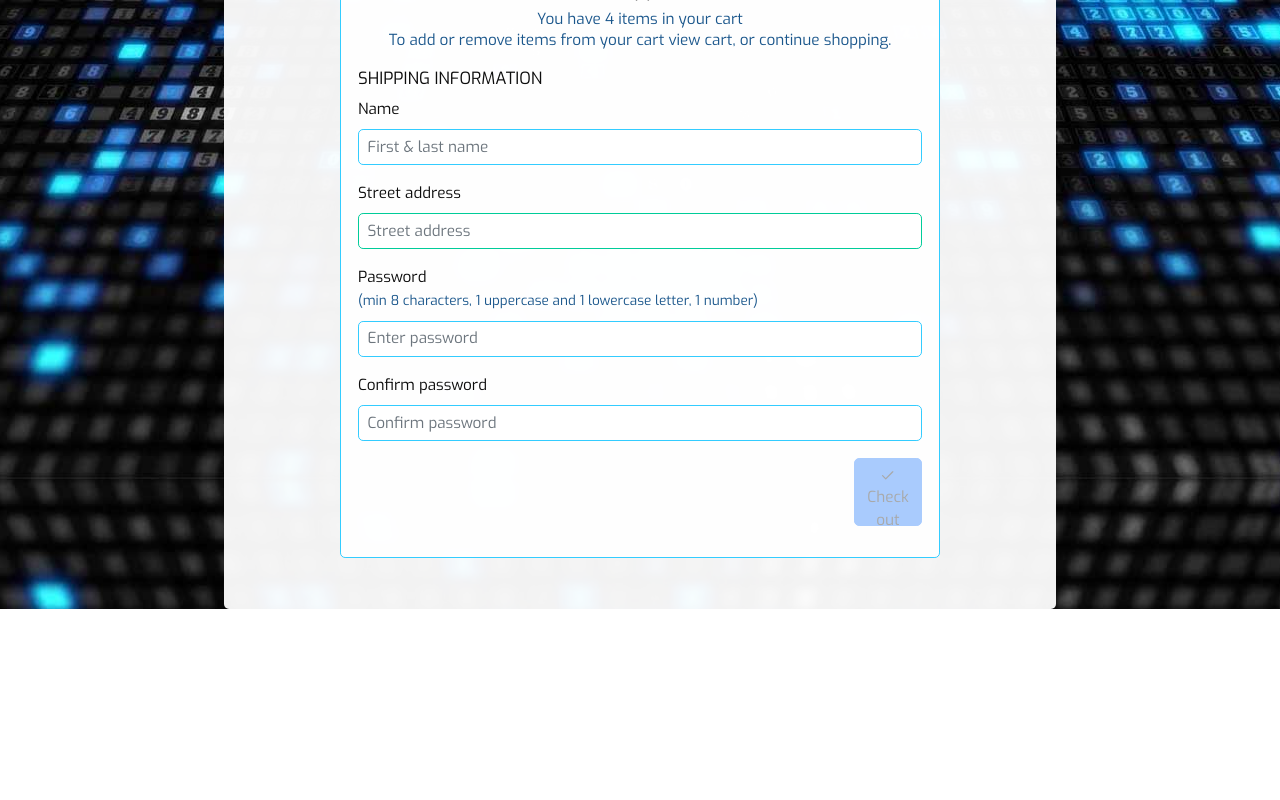
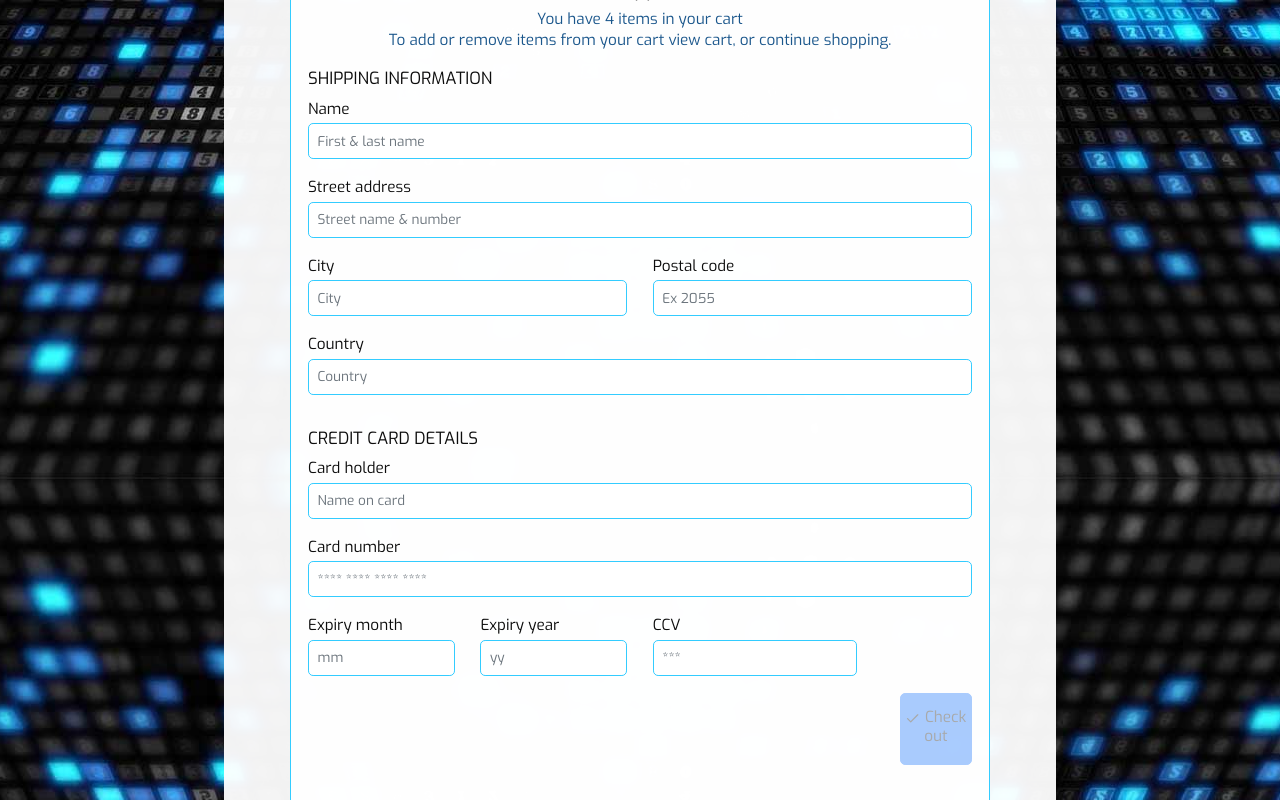
Before and after one commit to VisueltSett/26-06-2022_resit-project-exam-2-visueltsett, a React (Create React App) app: page / in a window 1280 px wide. Shown: the part 360-1160 px from the top of the page. Before the commit the page ends 969 px from the top, so only its background shows below. Built offline with nearby package versions, Linux system fonts and the light colour scheme.

Commit message:
additions to checkout form  schema and regex

```diff
--- a/src/components/buttons/buttons.module.scss
+++ b/src/components/buttons/buttons.module.scss
@@ -4,6 +4,8 @@
 	float: right;
 	width: 4rem;
 	height: 4rem;
+	padding-top: 0;
+	line-height: 1.2;
 	background: map-get($bitsbotsColors, "light-blue");
 	color: $black !important;
 	border: 0.1rem solid map-get($bitsbotsColors, "cyan-blue-full");
@@ -20,9 +22,9 @@
 		font-weight: map-get($fontWeight, "semiBold");
 	}
 
-	@media (min-width: 940px) {
-		width: 4rem;
-		height: 4rem;
+	@media (min-width: 768px) {
+		width: 4.25rem;
+		height: 4.25rem;
 	}
 }
 .disabled {
--- a/src/components/form/CheckoutForm.jsx
+++ b/src/components/form/CheckoutForm.jsx
@@ -1,6 +1,8 @@
 import React from "react";
 import Heading from "../heading/Heading";
+import Col from "react-bootstrap/Col";
 import Form from "react-bootstrap/Form";
+import Row from "react-bootstrap/Row";
 import Container from "react-bootstrap/Container";
 import formStyles from "./Form.module.scss";
 import BtnPrimary from "../buttons/BtnPrimary";
@@ -22,6 +24,7 @@ function CheckoutForm() {
 		errors,
 		touched,
 		isSubmitting,
+		isValid,
 		handleChange,
 		handleBlur,
 		handleSubmit,
@@ -82,77 +85,211 @@ function CheckoutForm() {
 					className={
 						errors.streetAddress && touched.streetAddress
 							? `${formStyles.formControlError}`
-							: !errors.streetAddress && !touched.streetAddress
+							: !errors.streetAddress && touched.streetAddress
 							? `${formStyles.formControlSuccess}`
 							: ""
 					}
 					name="streetAddress"
 					type="text"
-					placeholder="Street address"
+					placeholder="Street name &amp; number"
 				/>
-				{errors.streetAddress && !touched.streetAddresse && (
+				{errors.streetAddress && touched.streetAddress && (
 					<p className={formStyles.error}>{errors.streetAddress}</p>
 				)}
 			</Form.Group>
-			<Form.Group className="mb-3" controlId="password">
-				<Form.Label>
-					Password <br />
-					<span className={formStyles.formNote}>
-						(min 8 characters, 1 uppercase and 1 lowercase letter, 1 number)
-					</span>
-				</Form.Label>
+			<Row className="mb-3">
+				<Form.Group as={Col} controlId="city">
+					<Form.Label>City</Form.Label>
 					<Form.Control
-					value={values.password}
+						value={values.city}
 						onChange={handleChange}
 						onBlur={handleBlur}
 						className={
-						errors.password && touched.password
+							errors.city && touched.city
 								? `${formStyles.formControlError}`
-							: !errors.password && touched.password
+								: !errors.city && touched.city
 								? `${formStyles.formControlSuccess}`
 								: ""
 						}
-					name="password"
-					type="password"
-					placeholder="Enter password"
+						name="city"
+						type="text"
+						placeholder="City"
 					/>
-				{errors.password && touched.password && (
-					<p className={formStyles.error}>{errors.password}</p>
+					{errors.city && touched.city && (
+						<p className={formStyles.error}>{errors.city}</p>
 					)}
 				</Form.Group>
-			<Form.Group className="mb-3" controlId="confirmPassword">
-				<Form.Label>Confirm password</Form.Label>
+				<Form.Group as={Col} controlId="postalCode">
+					<Form.Label>Postal code</Form.Label>
 					<Form.Control
-					value={values.confirmPassword}
+						value={values.postalCode}
 						onChange={handleChange}
 						onBlur={handleBlur}
 						className={
-						errors.confirmPassword && touched.confirmPassword
+							errors.postalCode && touched.postalCode
 								? `${formStyles.formControlError}`
-							: !errors.confirmPassword && touched.confirmPassword
+								: !errors.postalCode && touched.postalCode
 								? `${formStyles.formControlSuccess}`
 								: ""
 						}
-					name="confirmPassword"
-					type="password"
-					placeholder="Confirm password"
+						name="postalCode"
+						type="number"
+						placeholder="Ex 2055"
 					/>
-				{errors.confirmPassword && touched.confirmPassword && (
-					<p className={formStyles.error}>{errors.confirmPassword}</p>
+					{errors.postalCode && touched.postalCode && (
+						<p className={formStyles.error}>{errors.postalCode}</p>
 					)}
 				</Form.Group>
+			</Row>
+			<Form.Group className="mb-3" controlId="country">
+				<Form.Label>Country</Form.Label>
+				<Form.Control
+					value={values.country}
+					onChange={handleChange}
+					onBlur={handleBlur}
+					className={
+						errors.country && touched.country
+							? `${formStyles.formControlError}`
+							: !errors.country && touched.country
+							? `${formStyles.formControlSuccess}`
+							: ""
+					}
+					name="country"
+					type="text"
+					placeholder="Country"
+				/>
+				{errors.country && touched.country && (
+					<p className={formStyles.error}>{errors.country}</p>
+				)}
+			</Form.Group>
+			<Container className={formStyles.cardDetailsBlock}>
+				<Heading title="Credit card details" size="3" />
+				<Form.Group className="mb-3" controlId="cardHolder">
+					<Form.Label>Card holder</Form.Label>
+					<Form.Control
+						value={values.cardHolder}
+						onChange={handleChange}
+						onBlur={handleBlur}
+						className={
+							errors.cardHolder && touched.cardHolder
+								? `${formStyles.formControlError}`
+								: !errors.cardHolder && touched.cardHolder
+								? `${formStyles.formControlSuccess}`
+								: ""
+						}
+						name="cardHolder"
+						type="text"
+						placeholder="Name on card"
+					/>
+					{errors.cardHolder && touched.cardHolder && (
+						<p className={formStyles.error}>{errors.cardHolder}</p>
+					)}
+				</Form.Group>
+				<Form.Group className="mb-3" controlId="cardNumber">
+					<Form.Label>Card number</Form.Label>
+					<Form.Control
+						value={values.cardNumber}
+						onChange={handleChange}
+						onBlur={handleBlur}
+						className={
+							errors.cardNumber && touched.cardNumber
+								? `${formStyles.formControlError}`
+								: !errors.cardNumber && touched.cardNumber
+								? `${formStyles.formControlSuccess}`
+								: ""
+						}
+						name="cardNumber"
+						type="number"
+						placeholder="**** **** **** ****"
+					/>
+					{errors.cardNumber && touched.cardNumber && (
+						<p className={formStyles.error}>{errors.cardNumber}</p>
+					)}
+				</Form.Group>
+				<Row className="mb-3">
+					<Form.Group
+						as={Col}
+						className="col-md-3 col-sm-3 col-xs-3"
+						controlId="expiryMonth"
+					>
+						<Form.Label>Expiry month</Form.Label>
+						<Form.Control
+							value={values.expiryMonth}
+							onChange={handleChange}
+							onBlur={handleBlur}
+							className={
+								errors.expiryMonth && touched.expiryMonth
+									? `${formStyles.formControlError}`
+									: !errors.expiryMonth && touched.expiryMonth
+									? `${formStyles.formControlSuccess}`
+									: ""
+							}
+							name="expiryMonth"
+							type="number"
+							placeholder="mm"
+						/>
+						{errors.expiryMonth && touched.expiryMonth && (
+							<p className={formStyles.error}>{errors.expiryMonth}</p>
+						)}
+					</Form.Group>
+					<Form.Group
+						as={Col}
+						className="col-md-3 col-sm-3 col-xs-3"
+						controlId="expiryYear"
+					>
+						<Form.Label>Expiry year</Form.Label>
+						<Form.Control
+							value={values.expiryYear}
+							onChange={handleChange}
+							onBlur={handleBlur}
+							className={
+								errors.expiryYear && touched.expiryYear
+									? `${formStyles.formControlError}`
+									: !errors.expiryYear && touched.expiryYear
+									? `${formStyles.formControlSuccess}`
+									: ""
+							}
+							name="expiryYear"
+							type="number"
+							placeholder="yy"
+						/>
+						{errors.expiryYear && touched.expiryYear && (
+							<p className={formStyles.error}>{errors.expiryYear}</p>
+						)}
+					</Form.Group>
+					<Form.Group
+						as={Col}
+						className="col-md-4 col-sm-4 col-xs-4"
+						controlId="ccvNumber"
+					>
+						<Form.Label>CCV</Form.Label>
+						<Form.Control
+							value={values.ccvNumber}
+							onChange={handleChange}
+							onBlur={handleBlur}
+							className={
+								errors.ccvNumber && touched.ccvNumber
+									? `${formStyles.formControlError}`
+									: !errors.ccvNumber && touched.ccvNumber
+									? `${formStyles.formControlSuccess}`
+									: ""
+							}
+							name="ccvNumber"
+							type="number"
+							placeholder="***"
+						/>
+						{errors.ccvNumber && touched.ccvNumber && (
+							<p className={formStyles.error}>{errors.ccvNumber}</p>
+						)}
+					</Form.Group>
+				</Row>
+			</Container>
 			<BtnPrimary
 				buttonLabel="Check out"
 				disabled={
 					isSubmitting ||
-					!touched.email ||
-					!touched.password ||
-					errors.email ||
-					errors.password
-						? true
-						: !errors.email && !errors.password
-						? false
-						: true
+					!isValid ||
+					(Object.keys(touched).length === 0 && touched.constructor === Object)
 				}
 			/>
 		</Form>
--- a/src/components/form/Form.module.scss
+++ b/src/components/form/Form.module.scss
@@ -11,9 +11,12 @@
 	margin: 0rem auto 1.5rem !important;
 
 	input {
-		font-size: $font-size-base !important;
+		font-size: 0.8rem !important;
 		padding: 0.5rem;
 		line-height: 1rem;
+	}
+	label {
+		margin-bottom: 0.15rem;
 	}
 
 	@media (min-width: 340px) {
@@ -44,13 +47,22 @@
 	@extend .registerForm;
 
 	text-align: left;
-	min-height: 600px !important;
+	min-height: 1000px !important;
+
+	@media (min-width: 680px) {
+		width: 80vw;
+		max-width: 550px;
+	}
 
 	@media (min-width: 860px) {
-		min-width: 600px !important;
-		max-width: 600px !important;
-		height: 600px;
+		min-width: 700px !important;
+		max-width: 700px !important;
 	}
+}
+
+.cardDetailsBlock {
+	margin-top: 2rem !important;
+	padding: 0;
 }
 
 .shoppingCart {
--- a/src/components/form/Schemas.jsx
+++ b/src/components/form/Schemas.jsx
@@ -2,6 +2,15 @@ import * as yup from "yup";
 
 const passwordRules = /^(?=.*\d)(?=.*[a-z])(?=.*[A-Z]).{8,}$/;
 // min 6 characters, 1 upper case letter, 1 lower case letter, 1 numeric digit.
+
+const postalCodeRules = /^([D-d][K-k])?( |-)?[0-9]{0}[0-9]{3}$/;
+
+const creditCardNumberRules =
+	/^(?:4[0-9]{12}(?:[0-9]{3})?|[25][1-7][0-9]{14}|6(?:011|5[0-9][0-9])[0-9]{12}|3[47][0-9]{13}|3(?:0[0-5]|[68][0-9])[0-9]{11}|(?:2131|1800|35\d{3})\d{11})$/;
+
+const monthExpiryRules = /^(0?[1-9]|1[012])$/;
+
+const yearExpiryRules = /^([0-9]{4}|[0-9]{2})$/;
 
 export const loginSchema = yup.object().shape({
 	email: yup
@@ -47,21 +56,43 @@ export const checkoutSchema = yup.object().shape({
 	streetAddress: yup
 		.string()
 		.min(5, "Please enter your street address")
+		.max(50, "Street address name is too long")
 		.required("Street address is required"),
 	city: yup
 		.string()
 		.min(3, "Please enter your city")
 		.required("City name is required"),
 	postalCode: yup
-		.number()
-		.positive()
-		.integer()
-		.min(4, "Please enter a valid postal code")
-		.max(5, "Please enter a valid postal code")
+		.string()
+		.matches(postalCodeRules, {
+			message: "Valid postal code should be 4 digits",
+		})
 		.required("Postal code is required"),
 	country: yup
 		.string()
 		.min(4, "Please enter a valid country")
-		.max(20, "Please enter a valid country")
+		.max(30, "Please enter a valid country")
 		.required("Country name is required"),
+	cardHolder: yup
+		.string()
+		.min(10, "Please enter the full card holder name")
+		.required("Card holder name is required"),
+	cardNumber: yup
+		.string()
+		.matches(creditCardNumberRules, {
+			message: "Please enter a valid credit card number",
+		})
+		.required("Credit card number is required"),
+	expiryMonth: yup
+		.string()
+		.matches(monthExpiryRules, {
+			message: "Please enter a valid month number between 1 and 12",
+		})
+		.required("Expiration month is required"),
+	expiryYear: yup
+		.string()
+		.matches(yearExpiryRules, {
+			message: "Please enter a valid expiration year",
+		})
+		.required("Expiration year is required"),
 });
```
Also changed, not shown: src/components/form/Login.jsx (+4 -9 lines), src/components/form/Register.jsx (+3 -8 lines). Lines whose indentation alone changed are shown as unchanged.
